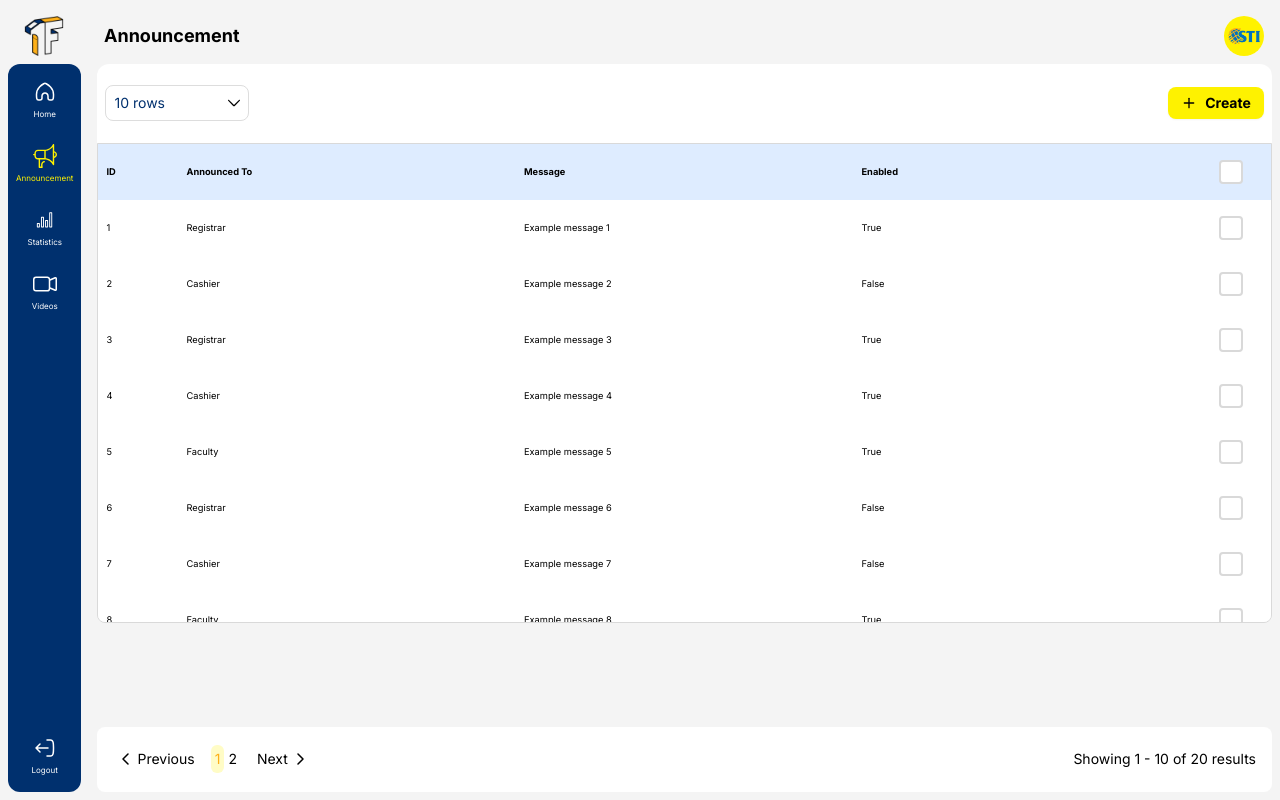
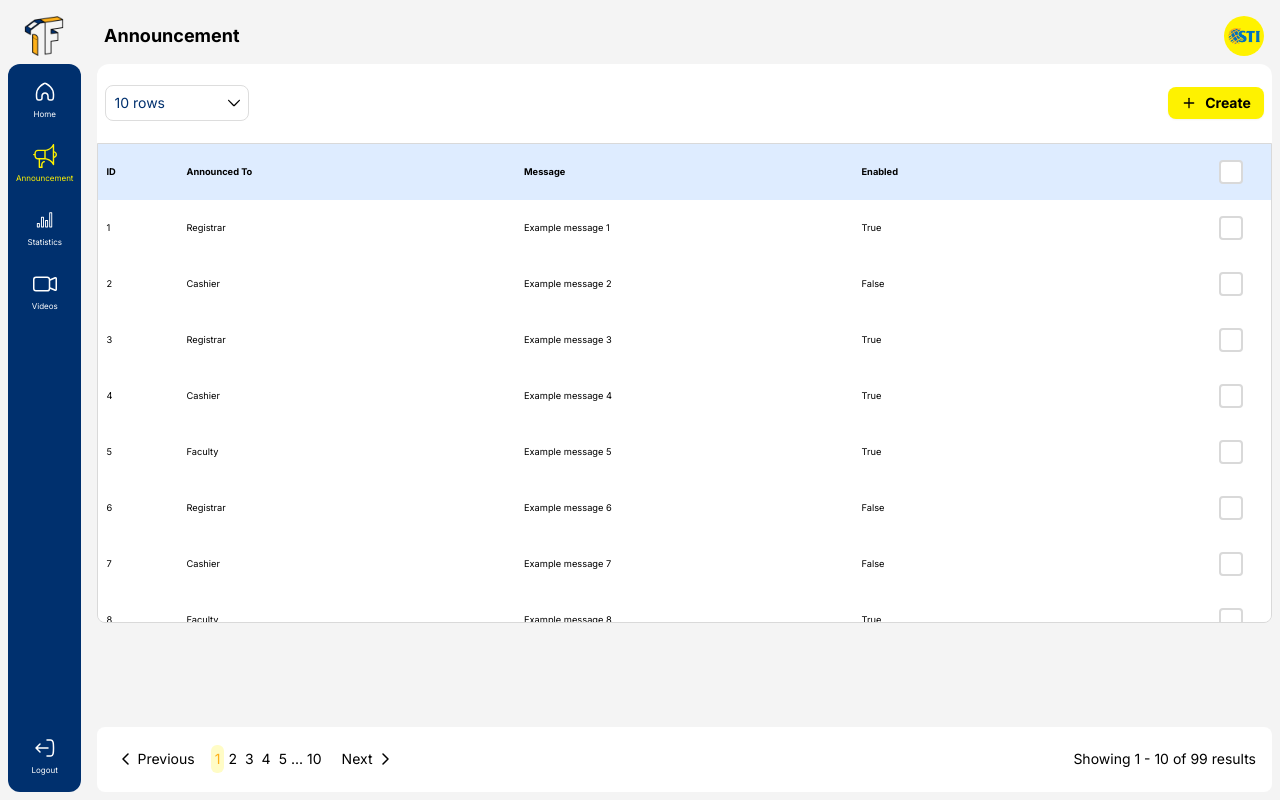
Before and after one commit to hanznikkol/oneflow-admin, a Vue app: page /announcement in a window 1280 px wide. Built offline with nearby package versions, Linux system fonts and the light colour scheme.

Commit message:
Pagination Fixed: Announcement

```diff
--- a/src/components/announcement/AnnouncementContainer.vue
+++ b/src/components/announcement/AnnouncementContainer.vue
@@ -121,6 +121,16 @@ const tableItems = ref([
     // Repeat pattern for remaining items up to 99
 ]);
 
+for (let i = 21; i <= 99; i++) {
+    tableItems.value.push({
+        ID: i,
+        'Announced To': i % 3 === 0 ? 'Faculty' : i % 2 === 0 ? 'Cashier' : 'Registrar',
+        Message: `Example message ${i}`,
+        Enabled: i % 2 === 0 ? 'True' : 'False',
+        selected: false
+    });
+}
+
 
 
 //Add Announcement Dialogbox
@@ -148,13 +158,21 @@ const totalItems = ref(tableItems.value.length);
 
 // Compute paginated items based on current page and items per page
 const paginatedItems = computed(() => {
-    // Ensure tableItems is an array
-    if (Array.isArray(tableItems.value)) {
-        const start = (currentPage.value - 1) * itemsPerPage.value;
-        const end = start + itemsPerPage.value;
-        return tableItems.value.slice(start, end);
+    const totalItems = tableItems.value.length;
+    const totalPages = Math.ceil(totalItems / itemsPerPage.value);
+
+    // Ensure currentPage is within valid range
+    if (currentPage.value < 1) {
+        currentPage.value = 1;
     }
-    return [];
+    if (currentPage.value > totalPages) {
+        currentPage.value = totalPages;
+    }
+
+    const start = (currentPage.value - 1) * itemsPerPage.value;
+    const end = start + itemsPerPage.value;
+
+    return tableItems.value.slice(start, end);
 });
 
 //Handle Page Changes
@@ -163,9 +181,11 @@ const handlePageChange = (page) => {
     // Fetch new data or update table based on new page
 };
 
+// Watcher for Dropdown Changes
 watch(selectedRows, (newValue) => {
     itemsPerPage.value = parseInt(newValue.split(' ')[0], 10);
-    currentPage.value = 1; // Reset to the first page
+    currentPage.value = 1; // Reset to the first page whenever items per page changes
+    totalItems.value = tableItems.value.length
 });
 
 </script>
--- a/src/components/announcement/subcomponents/TableAnnoucement.vue
+++ b/src/components/announcement/subcomponents/TableAnnoucement.vue
@@ -80,12 +80,19 @@ const tableProps = defineProps({
 const emit = defineEmits(['selection:changed']);
 const headerChecked = ref(false)
 
-//Compute paginated items
 const paginatedItems = computed(() => {
-    const start = (tableProps.currentPage - 1) * tableProps.itemsPerPage
-    const end = start + tableProps.itemsPerPage
+    const totalItems = tableProps.items.length;
+    const totalPages = Math.ceil(totalItems / tableProps.itemsPerPage);
+
+    // Make sure we only calculate once and avoid mutating props directly
+    const validPage = Math.min(Math.max(1, tableProps.currentPage), totalPages);
+
+    const start = (validPage - 1) * tableProps.itemsPerPage;
+    const end = start + tableProps.itemsPerPage;
     return tableProps.items.slice(start, end);
-})
+});
+
+
 //Select All Items
 const toggleSelectAll = (isChecked) => {
     paginatedItems.value.forEach(item => item.selected = isChecked);
--- a/src/components/pagination/Pagination.vue
+++ b/src/components/pagination/Pagination.vue
@@ -105,15 +105,21 @@ const totalItems = computed(() => paginationProps.totalItems);
 
 const pageRange = computed(() => {
     const pages = [];
-    const maxPagesBeforeCurrent = 5;
-    const maxPagesAfterCurrent = 2;
-    const startPage = Math.max(1, paginationProps.currentPage - maxPagesBeforeCurrent);
-    const endPage = Math.min(totalPages.value, paginationProps.currentPage + maxPagesAfterCurrent);
+    const maxVisiblePages = 5;
+    let startPage = Math.max(1, paginationProps.currentPage - 2);
+    let endPage = Math.min(totalPages.value, paginationProps.currentPage + 2);
+
+    if (endPage - startPage < maxVisiblePages - 1) {
+        if (paginationProps.currentPage < Math.ceil(maxVisiblePages / 2)) {
+            endPage = Math.min(totalPages.value, startPage + (maxVisiblePages - 1));
+        } else if (paginationProps.currentPage > totalPages.value - Math.ceil(maxVisiblePages / 2)) {
+            startPage = Math.max(1, endPage - (maxVisiblePages - 1));
+        }
+    }
 
     for (let i = startPage; i <= endPage; i++) {
         pages.push(i);
     }
-
     return pages;
 });
 
@@ -142,4 +148,5 @@ const goToPage = (page) => {
         emit('update:currentPage', page)
     }
 }
+
 </script>
```
